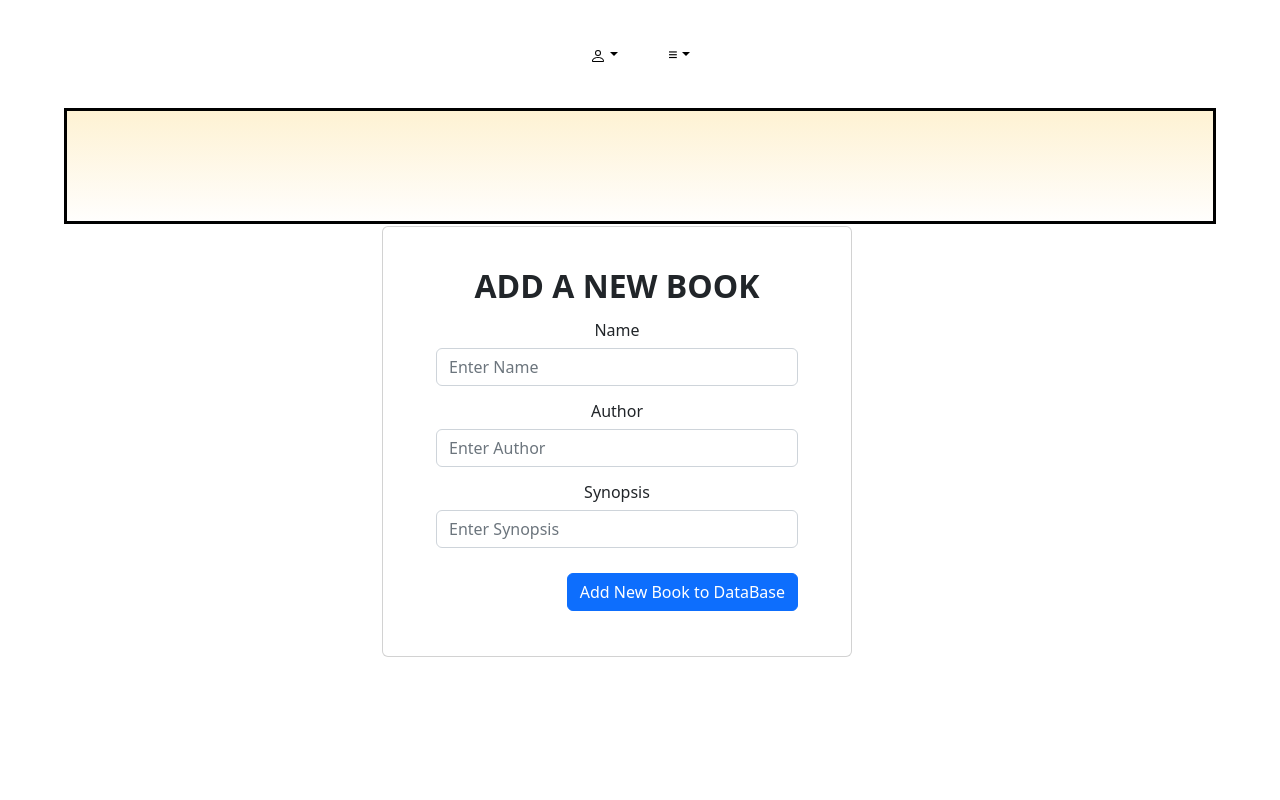
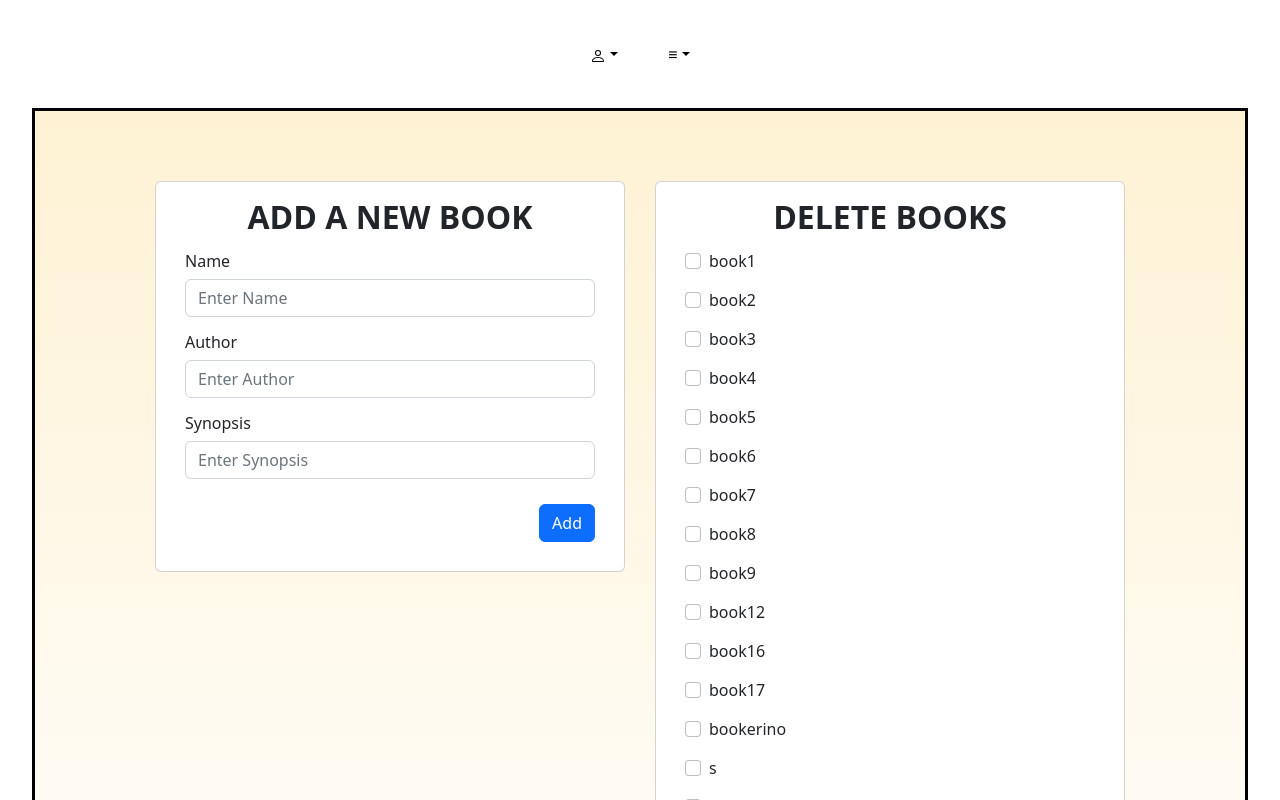
Before and after one commit to SusanaHueso/Final-Technical-Test, a React (Create React App) app: page /Admin in a window 1280 px wide. Shown: the top 800 px of the page. Built offline with nearby package versions, Linux system fonts and the light colour scheme; data requests are answered from the project's data file.

Commit message:
inside admin component adding new book works now properly, also implemented form with checkboxes to delete from api multiple books at once, fixed styles when book is selected

```diff
--- a/src/App.styles.tsx
+++ b/src/App.styles.tsx
@@ -2,45 +2,19 @@ import styled, { css } from "styled-components";
 import image from "./images/image.jpg";
 
 // *** Base ***
-const baseApp = css`
-  height: 100vh;
-  width: 100vw;
-  display: flex;
-  overflow: hidden;
-}
-`;
+const baseApp = css``;
 const baseBeneathHome = css`
-  position: fixed;
+  position: relative;
   height: 100%;
   width: 100%;
   background-size: cover !important;
-
   display: flex;
-
-  overflow-y: auto;
-  &::-webkit-scrollbar {
-    width: 10px;
-  }
-  overflow-y: scroll;
-  scrollbar-color: transparent transparent;
-  scrollbar-width: thin;
-
   flex-direction: column;
-
-  flex-wrap: wrap;
-
-  align-content: center;
-
-  justify-content: center;
-  flex-direction: column;
-
   flex-wrap: nowrap;
-
   align-content: flex-start;
-
   justify-content: flex-start;
-
   align-items: center;
+  min-width: max-content;
 `;
 const baseLineBorder = css`
   background: linear-gradient(
@@ -54,7 +28,7 @@ const baseLineBorder = css`
   border-style: solid;
   height: fit-content;
   margin-bottom: 13px;
-  width: 90%;
+  width: 95%;
   display: flex;
   flex-direction: column;
   flex-wrap: wrap;
@@ -65,6 +39,7 @@ const baseLineBorder = css`
   padding-top: 55px;
   padding-right: 43px;
   padding-left: 43px;
+  //min-width: max-content;
 `;
 // *** Components ***
 const App = styled.div`
--- a/src/App.tsx
+++ b/src/App.tsx
@@ -2,19 +2,49 @@ import { Styled } from "./App.styles";
 import { Routes, Route, BrowserRouter } from "react-router-dom";
 import { Home } from "./containers/home/home";
 import { Books } from "./containers/books/books";
-import { useFetchBooksAndUsers } from "./hooks/custom-hooks";
+
 import { createContext } from "react";
 import { Header } from "./components/header/header";
 import { Admin } from "./containers/admin/admin";
+import { useState, useEffect } from "react";
+import api from "./services/api";
 export const UsersAndBooks = createContext<any>({});
 const App = () => {
-  const [books, users] = useFetchBooksAndUsers();
+  // states to save users and books
+  const [users, setUsers] = useState<any[]>([]);
+  const [books, setBooks] = useState<any[]>([]);
+
+  // Api getters
+  const retrieveUsers = async () => {
+    const responseUsers = await api.get<string[]>("/users");
+    return responseUsers;
+  };
+  const retrieveBooks = async () => {
+    const responseBooks = await api.get("/books");
+    return responseBooks;
+  };
+  // updates the setters
+  useEffect(() => {
+    const getAllUsers = async () => {
+      const allUsers = await retrieveUsers();
+      if (allUsers) setUsers(allUsers.data);
+    };
+    getAllUsers();
+
+    const getAllBooks = async () => {
+      const allBooks = await retrieveBooks();
+      if (allBooks) setBooks(allBooks.data);
+    };
+
+    getAllBooks();
+  }, []);
+
   return (
     <Styled.App>
       <Styled.BeneathHome>
         <Header />
         <Styled.LineBorder>
-          <UsersAndBooks.Provider value={{ users, books }}>
+          <UsersAndBooks.Provider value={{ users, books, setBooks }}>
             <BrowserRouter>
               <Routes>
                 <Route path="/" element={<Home />} />
--- a/src/components/book/book.styles.tsx
+++ b/src/components/book/book.styles.tsx
@@ -19,7 +19,7 @@ const baseSmallBook = css`
 `;
 
 const baseBigBook = css`
-  top: 40px;
+
 `;
 
 // *** Components ***
--- a/src/components/book/book.tsx
+++ b/src/components/book/book.tsx
@@ -9,13 +9,12 @@ export const Book = ({ book, text, bigBook }: any) => {
       {bigBook ? (
         <Styled.BigBook
           width={250}
-          height={300}
+          height={320}
           size="stretch"
-          minWidth={250}
-          minHeight={300}
+          minWidth={100}
           maxShadowOpacity={0.5}
           showCover={true}
-          autosize={true}
+          autoSize={true}
         >
           <PageCover>BOOK TITLE</PageCover>
           <Page number="1">{text}</Page>
--- a/src/containers/admin/admin.styles.tsx
+++ b/src/containers/admin/admin.styles.tsx
@@ -2,13 +2,10 @@ import styled, { css } from "styled-components";
 import { Form, Button } from "react-bootstrap";
 // *** Base ***
 const baseMyForm = css`
-  position: absolute;
-
+  position: relative;
   border-radius: 13px;
   width: 500px;
   padding: 15px;
-  left: 300px;
-  top: 100px;
 `;
 const baseLabel = css`
   margin-bottom: 6px;
@@ -30,7 +27,9 @@ const baseButtonPosition = css`
   flex-wrap: wrap;
   align-content: flex-end;
 `;
-
+const baseAdmin = css`
+  display: flex;
+`;
 // *** Components ***
 const MyForm = styled(Form)`
   ${baseMyForm};
@@ -48,4 +47,8 @@ const ButtonPosition = styled.div`
   ${baseButtonPosition};
 `;
 
-export const Styled = { MyForm, Label, OneFormFields, ButtonPosition };
+const Admin = styled.div`
+  ${baseAdmin};
+`;
+
+export const Styled = { MyForm, Label, OneFormFields, ButtonPosition, Admin };
--- a/src/containers/admin/admin.tsx
+++ b/src/containers/admin/admin.tsx
@@ -1,35 +1,57 @@
-import { useState } from "react";
+import { useContext, useEffect, useState } from "react";
 import { Styled } from "./admin.styles";
 import { Form, Button, Col, Card } from "react-bootstrap";
 import uuid from "react-uuid";
 import api from "../../services/api";
+import { UsersAndBooks } from "../../App";
 
 export const Admin = () => {
   const [name, setName] = useState("");
   const [author, setAuthor] = useState("");
   const [synopsis, setSynopsis] = useState("");
-  const addBookToReadList = async () => {
+  const { users, books, setBooks } = useContext(UsersAndBooks);
+  const [shouldDelete, setShouldDelete] = useState<any[]>([]);
+
+  console.log(shouldDelete);
+  const addBookApi = async () => {
     const response = await api.post("/books", {
       id: uuid(),
       name: name,
       author: author,
       synopsis: synopsis,
     });
-    //setBooks([...books, { name: book }]);
+    setBooks([...books, response.data]);
+  };
+  useEffect(() => {}, [books]);
+  const markedForDeletion = (book: any) => {
+    shouldDelete?.includes(book.id)
+      ? setShouldDelete(shouldDelete.filter((item) => item !== book.id))
+      : setShouldDelete((prevIds) => [...prevIds, book.id]);
+  };
+
+  const deleteBookApi = async () => {
+    await Promise.all(shouldDelete.map((id) => api.delete(`/books/${id}`)));
+    setBooks(
+      books.filter((book: any) => {
+        return !shouldDelete.includes(book.id);
+      })
+    );
+    setShouldDelete([]);
   };
 
   return (
+    <Styled.Admin>
       <Styled.MyForm>
         <Col lg={23}>
-        <Card className="px-4">
+          <Card>
             <Card.Body>
-            <div className="mb-3 mt-md-4">
+              <div>
                 <h2 className="fw-bold mb-2 text-center text-uppercase ">
                   Add a new book
                 </h2>
 
                 <Styled.OneFormFields>
-                <Styled.Label className="text-center">Name </Styled.Label>
+                  <Styled.Label>Name </Styled.Label>
                   <Form.Control
                     onBlur={(e) => setName(e.target.value)}
                     type="text"
@@ -37,7 +59,7 @@ export const Admin = () => {
                   />
                 </Styled.OneFormFields>
                 <Styled.OneFormFields>
-                <Styled.Label className="text-center">Author </Styled.Label>
+                  <Styled.Label>Author </Styled.Label>
                   <Form.Control
                     onBlur={(e) => setAuthor(e.target.value)}
                     type="text"
@@ -45,7 +67,7 @@ export const Admin = () => {
                   />
                 </Styled.OneFormFields>
                 <Styled.OneFormFields>
-                <Styled.Label className="text-center">Synopsis </Styled.Label>
+                  <Styled.Label>Synopsis </Styled.Label>
                   <Form.Control
                     onBlur={(e) => setSynopsis(e.target.value)}
                     type="text"
@@ -53,14 +75,42 @@ export const Admin = () => {
                   />
                 </Styled.OneFormFields>
                 <Styled.ButtonPosition>
-                <Button onClick={() => addBookToReadList()}>
-                  Add New Book to DataBase{" "}
-                </Button>
+                  <Button onClick={() => addBookApi()}>Add</Button>
                 </Styled.ButtonPosition>
               </div>
             </Card.Body>
           </Card>
         </Col>
       </Styled.MyForm>
+
+      <Styled.MyForm>
+        <Col lg={23}>
+          <Card>
+            <Card.Body>
+              <div>
+                <h2 className="fw-bold mb-2 text-center text-uppercase ">
+                  Delete Books{" "}
+                </h2>
+                {books.map((book: any) => (
+                  <div key={book.id}>
+                    <Styled.OneFormFields>
+                      <Form.Check
+                        value={book}
+                        onClick={() => markedForDeletion(book)}
+                        type="checkbox"
+                        label={book.name}
+                      />
+                    </Styled.OneFormFields>
+                  </div>
+                ))}
+              </div>
+              <Styled.ButtonPosition>
+                <Button onClick={() => deleteBookApi()}>Delete</Button>
+              </Styled.ButtonPosition>
+            </Card.Body>
+          </Card>
+        </Col>
+      </Styled.MyForm>
+    </Styled.Admin>
   );
 };
--- a/src/containers/books/books.styles.tsx
+++ b/src/containers/books/books.styles.tsx
@@ -22,14 +22,6 @@ const baseBook = css`
 `;
 
 const baseBookSelected = css`
-  position: relative;
-  display: flex;
-  align-content: center;
-  justify-content: center;
-  flex-wrap: nowrap;
-  flex-direction: column;
-
-  resize: horizontal;
   min-width: 1000px;
 `;
 
--- a/src/containers/books/books.tsx
+++ b/src/containers/books/books.tsx
@@ -8,7 +8,9 @@ import { UsersAndBooks } from "../../App";
 import uuid from "react-uuid";
 import api from "../../services/api";
 
-export const Books = () => {
+export const Books = (numberBooks: any) => {
+  const OnlyBooksView =
+    Object.keys(numberBooks).length === 0 && numberBooks.constructor === Object;
   //1340 characters per page
   const { users, books } = useContext(UsersAndBooks);
   const [bigBook, setBigBook] = useState(false);
@@ -25,15 +27,17 @@ export const Books = () => {
   };
 
   // show items corresponding to the actual page
-  useEffect(
-    () =>
+  useEffect(() => {
+    if (OnlyBooksView) {
       setActualArray(
         books.slice(booksPagination.firstSlice, booksPagination.lastSlice)
-      ),
-    [books, booksPagination]
       );
+    } else {
+      setActualArray(books.slice(books.length - 4, books.length));
+    }
+  }, [OnlyBooksView, books, booksPagination, numberBooks]);
 
-  // this would have to update user
+
   const addBookToReadList = async (book: any) => {
     console.log("i'm the book " + book);
     const response = await api.post("/books", {
@@ -52,6 +56,7 @@ export const Books = () => {
                 <div onClick={handleClick} key={book.id}>
                   <Book book={book.name} text={""} bigBook={bigBook} />
                 </div>
+                {OnlyBooksView && (
                   <Button
                     onClick={() => {
                       addBookToReadList(book.name);
@@ -60,11 +65,14 @@ export const Books = () => {
                     {" "}
                     Add To Read
                   </Button>
+                )}
               </Styled.Book>
             ))}
+            {OnlyBooksView && (
               <MyPagination
                 setBooksPagination={(p: any) => setBooksPagination(p)}
               />
+            )}
           </Styled.Books>{" "}
         </React.Fragment>
       ) : (
--- a/src/containers/home/home.styles.tsx
+++ b/src/containers/home/home.styles.tsx
@@ -37,17 +37,19 @@ const baseHome = css`
 `;
 
 const baseLatestsBooks = css`
-  padding: 23px;
+  margin: 63px;
   display: flex;
   flex-direction: column;
-  flex-wrap: wrap;
-  align-items: center;
+  flex-wrap: nowrap;
+  align-items: stretch;
 `;
 
 const baseSectionTitle = css`
   border-style: solid;
   border-color: #9f906d;
   padding: 23px;
+  width: 20%;
+  margin-bottom: 73px;
 `;
 // *** Components ***
 
--- a/src/containers/home/home.tsx
+++ b/src/containers/home/home.tsx
@@ -41,6 +41,7 @@ export const Home = () => {
       </Carousel>
       <Styled.LatestsBooks>
         <Styled.SectionTitle>Latest Books</Styled.SectionTitle>
+        <Books numberBooks={4} />
       </Styled.LatestsBooks>
     </Styled.Home>
   );
--- a/src/hooks/custom-hooks.tsx
+++ /dev/null
@@ -1,34 +0,0 @@
-import { useState, useEffect } from "react";
-import api from "../services/api";
-
-export const useFetchBooksAndUsers = () => {
-  // states to save users and books
-  const [users, setUsers] = useState<any[]>([]);
-  const [books, setBooks] = useState<any[]>([]);
-
-  // Api getters
-  const retrieveUsers = async () => {
-    const responseUsers = await api.get<string[]>("/users");
-    return responseUsers;
-  };
-  const retrieveBooks = async () => {
-    const responseBooks = await api.get("/books");
-    return responseBooks;
-  };
-  // updates the setters
-  useEffect(() => {
-    const getAllUsers = async () => {
-      const allUsers = await retrieveUsers();
-      if (allUsers) setUsers(allUsers.data);
-    };
-    getAllUsers();
-
-    const getAllBooks = async () => {
-      const allBooks = await retrieveBooks();
-      if (allBooks) setBooks(allBooks.data);
-    };
-
-    getAllBooks();
-  }, []);
-  return [books, users];
-};
--- a/src/services/db.json
+++ b/src/services/db.json
@@ -47,28 +47,8 @@
       "name": "book9"
     },
     {
-      "id": "971f20b1-8a94-f17e-6de1-aa0ad7e620ed",
-      "name": "book10"
-    },
-    {
-      "id": "344b2a50-4e61-decc-9f21-41ee07718e10",
-      "name": "book11"
-    },
-    {
       "id": "6efe4b21-c8b9-10e7-462e-c1e008fcf184",
       "name": "book12"
-    },
-    {
-      "id": "6a70eb6d-52e2-681a-8747-f590ed6c2fc0",
-      "name": "book13"
-    },
-    {
-      "id": "9c0f9e99-64b9-6aa2-4772-90a92a6d91d3",
-      "name": "book14"
-    },
-    {
-      "id": "12288471-296d-f264-d35a-e4565e67abdc",
-      "name": "book15"
     },
     {
       "id": "af44de73-0efa-e109-605e-723a43fcbd16",
@@ -83,6 +63,24 @@
       "name": "bookerino",
       "author": "marinette",
       "synopsis": "erase una popa"
+    },
+    {
+      "id": "44afcfd4-71ac-feb0-a15a-575585757c28",
+      "name": "s",
+      "author": "s",
+      "synopsis": "s"
+    },
+    {
+      "id": "fea4a033-899d-b58c-5559-c932f8fb9d82",
+      "name": "s",
+      "author": "s",
+      "synopsis": "ss"
+    },
+    {
+      "id": "5665a01f-7194-6baf-2476-7bc2b53df9cf",
+      "name": "e",
+      "author": "f",
+      "synopsis": "e"
     }
   ]
 }
```
Lines whose indentation alone changed are shown as unchanged.
